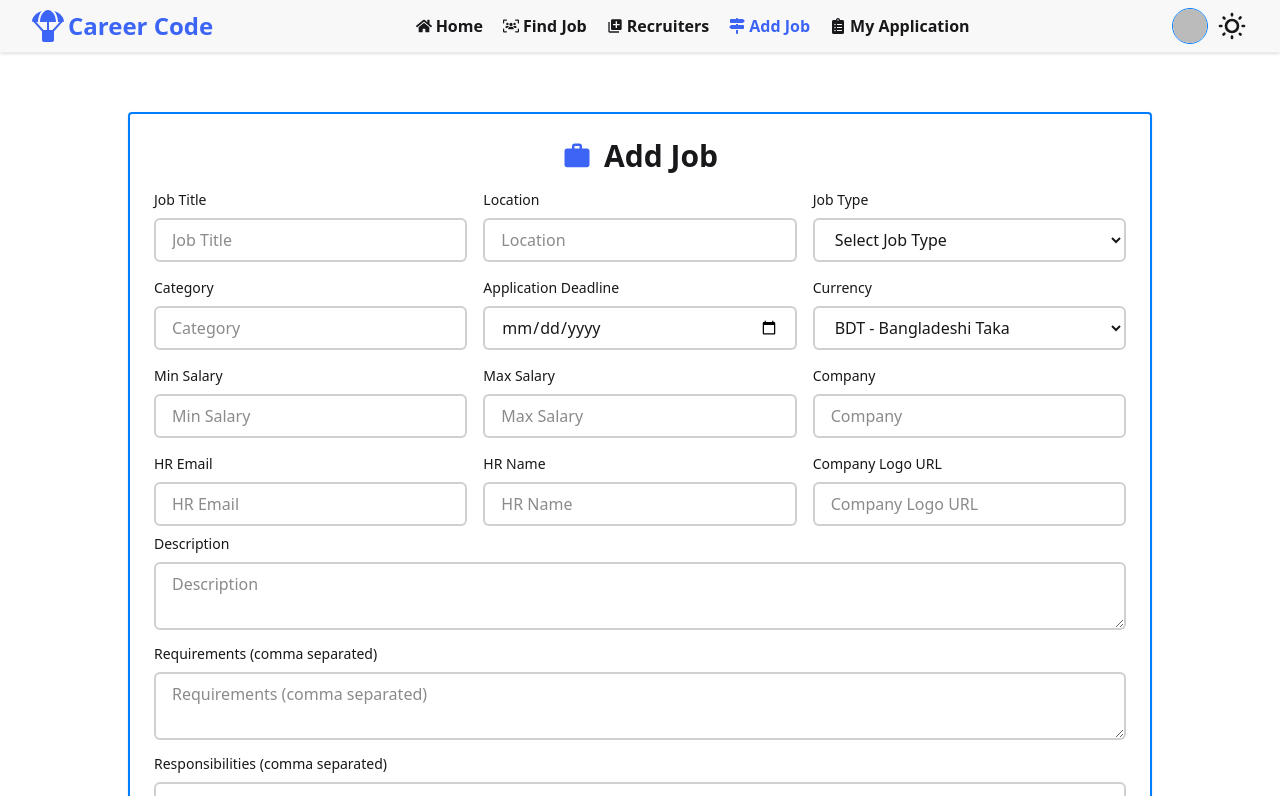
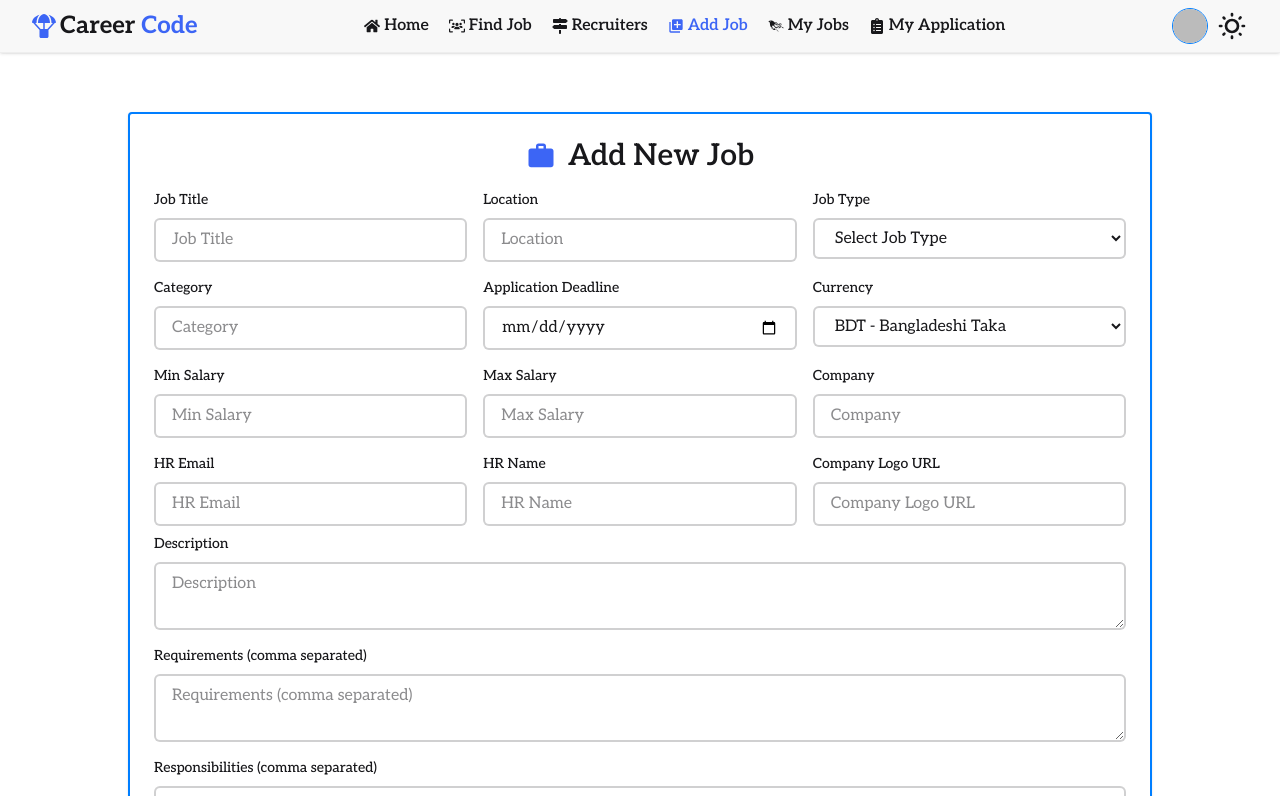
Before and after one commit to shihabuddin-dev/career-code, a React (Vite) app: page /add-job in a window 1280 px wide. Shown: the top 796 px of the page. Built offline with nearby package versions, Linux system fonts and the light colour scheme; no server answers; sample sign-in values are in the browser's storage.

Commit message:
i have added here new job and show this one or all jobs in this user in mail

```diff
--- a/index.html
+++ b/index.html
@@ -8,7 +8,7 @@
   <title>Career Code</title>
 </head>
 
-<body>
+<body class="aleo-font">
   <div id="root"></div>
   <script type="module" src="/src/main.jsx"></script>
 </body>
--- /dev/null
+++ b/src/api/JobsCreatedByPromise.js
@@ -0,0 +1,4 @@
+export const jobsCreatedByPromise = async (email) => {
+  const res = await fetch(`http://localhost:3000/jobs?email=${email}`);
+  return await res.json();
+};
--- /dev/null
+++ b/src/components/job/PostedJob.jsx
@@ -0,0 +1,34 @@
+import React, { use } from "react";
+
+const PostedJob = ({ jobsCreatedByPromise }) => {
+  const jobs = use(jobsCreatedByPromise);
+  console.log(jobs);
+  return (
+    <div className="overflow-x-auto mt-8 rounded-box border border-base-content/5 bg-base-100">
+      <table className="table">
+        {/* head */}
+        <thead>
+          <tr>
+            <th>No.</th>
+            <th>HR Name</th>
+            <th>Company</th>
+            <th>job Type</th>
+          </tr>
+        </thead>
+        <tbody>
+          {/* row */}
+          {jobs?.map((job, i) => (
+            <tr key={i}>
+              <th>{i + 1}</th>
+              <td>{job.hr_name} </td>
+              <td>{job.company}</td>
+              <td>{job.jobType}</td>
+            </tr>
+          ))}
+        </tbody>
+      </table>
+    </div>
+  );
+};
+
+export default PostedJob;
--- a/src/components/shared/Navbar.jsx
+++ b/src/components/shared/Navbar.jsx
@@ -5,6 +5,7 @@ import {
   FaClipboardList,
   FaHome,
   FaParachuteBox,
+  FaPhoenixFramework,
   FaRegSave,
   FaSignOutAlt,
   FaTimes,
@@ -61,8 +62,14 @@ const Navbar = () => {
         <>
           <li>
             <NavLink to="/add-job" className={linksClass}>
-              <FaSignsPost />
+              <MdLibraryAdd />
               Add Job
+            </NavLink>
+          </li>
+          <li>
+            <NavLink to="/my-job" className={linksClass}>
+              <FaPhoenixFramework />
+              My Jobs
             </NavLink>
           </li>
           <li>
@@ -93,9 +100,9 @@ const Navbar = () => {
       <div className="max-w-7xl mx-auto py-2 px-4 md:px-6 lg:px-8 flex justify-between items-center">
         {/* Logo */}
         <Link to="/" className="flex items-center gap-2">
-          <FaParachuteBox className="w-8 h-8 text-primary" />
-          <span className="text-2xl -ml-1 font-bold text-primary">
-            Career Code
+          <FaParachuteBox className="w-6 h-6 text-primary" />
+          <span className="text-2xl -ml-1 font-bold">
+            Career <span className="text-primary">Code</span>
           </span>
         </Link>
 
@@ -115,7 +122,7 @@ const Navbar = () => {
           </li>
           <li>
             <NavLink to="/recruiters" className={linksClass}>
-              <MdLibraryAdd />
+              <FaSignsPost />
               Recruiters
             </NavLink>
           </li>
@@ -217,7 +224,7 @@ const Navbar = () => {
                 onClick={toggleMenu}
                 className={linksClass}
               >
-                <MdLibraryAdd />
+                <FaSignsPost />
                 Recruiters
               </NavLink>
             </li>
@@ -227,8 +234,14 @@ const Navbar = () => {
                 onClick={toggleMenu}
                 className={linksClass}
               >
-                <FaSignsPost />
+                <MdLibraryAdd />
                 Add Job
+              </NavLink>
+            </li>
+            <li>
+              <NavLink to="/my-job" onClick={toggleMenu} className={linksClass}>
+                <FaPhoenixFramework />
+                My Job
               </NavLink>
             </li>
             <li>
--- a/src/components/ui/Button.jsx
+++ b/src/components/ui/Button.jsx
@@ -7,7 +7,7 @@ const Button = ({
   ...props
 }) => {
   let styles =
-    "px-4 py-1.5 md:py-2 text-sm rounded font-medium transition duration-200 focus:outline-none cursor-pointer ";
+    "px-4 py-1.5 text-sm rounded font-medium transition duration-200 focus:outline-none cursor-pointer ";
 
   if (variant === "primary") {
     styles +=
--- a/src/index.css
+++ b/src/index.css
@@ -1,3 +1,9 @@
+@import url('https://fonts.googleapis.com/css2?family=Aleo:ital,wght@0,100..900;1,100..900&display=swap');
+
+.aleo-font {
+  font-family: "Aleo", serif;
+}
+
 @import "tailwindcss";
 
 @plugin "daisyui" {
--- a/src/pages/addJob/AddJob.jsx
+++ b/src/pages/addJob/AddJob.jsx
@@ -70,7 +70,7 @@ const AddJob = () => {
       <div className="flex-1  p-6 bg-base-100 rounded shadow border-2 border-secondary">
         <h2 className="text-2xl md:text-3xl font-semibold mb-4 flex justify-center items-center gap-3 text-base-content">
           <MdWork className="text-primary" />
-          Add Job
+          Add New Job
         </h2>
         <form onSubmit={handleSubmit} className="space-y-2">
           <div className="grid grid-cols-1 sm:grid-cols-2 lg:grid-cols-3 gap-4">
--- /dev/null
+++ b/src/pages/myPostedJobs/MyPostedJobs.jsx
@@ -0,0 +1,20 @@
+import React, { Suspense } from "react";
+import UseAuth from "../../hooks/UseAuth";
+import PostedJob from "../../components/job/PostedJob";
+import { jobsCreatedByPromise } from "../../api/JobsCreatedByPromise";
+import Spinner from "../../components/ui/Spinner";
+
+const MyPostedJobs = () => {
+  const { user } = UseAuth();
+
+  return (
+    <div>
+      <h3 className="text-4xl font-semibold text-center">My Posted Job</h3>
+      <Suspense fallback={<Spinner />}>
+        <PostedJob jobsCreatedByPromise={jobsCreatedByPromise(user.email)} />
+      </Suspense>
+    </div>
+  );
+};
+
+export default MyPostedJobs;
--- a/src/routes/router.jsx
+++ b/src/routes/router.jsx
@@ -13,6 +13,7 @@ import Contact from "../pages/contact/Contact";
 import FindJobs from "../pages/findJobs/FindJobs";
 import Recruiters from "../pages/recruiters/Recruiters";
 import AddJob from "../pages/addJob/AddJob";
+import MyPostedJobs from "../pages/myPostedJobs/MyPostedJobs";
 
 const router = createBrowserRouter([
   {
@@ -46,10 +47,6 @@ const router = createBrowserRouter([
         loader: () => fetch("http://localhost:3000/jobs"),
         Component: Recruiters,
       },
-      {
-        path: "/add-job",
-        Component: AddJob,
-      },
 
       { path: "/signin", Component: SignIn },
       { path: "/signup", Component: SignUp },
@@ -73,6 +70,22 @@ const router = createBrowserRouter([
           </PrivateRoutes>
         ),
       },
+      {
+        path: "/add-job",
+        element: (
+          <PrivateRoutes>
+            <AddJob />
+          </PrivateRoutes>
+        ),
+      },
+      {
+        path: "/my-job",
+        element: (
+          <PrivateRoutes>
+            <MyPostedJobs />
+          </PrivateRoutes>
+        ),
+      },
     ],
   },
 ]);
```
Also changed, not shown: src/api/ApplicationsApi.js (line endings or trailing spaces).
